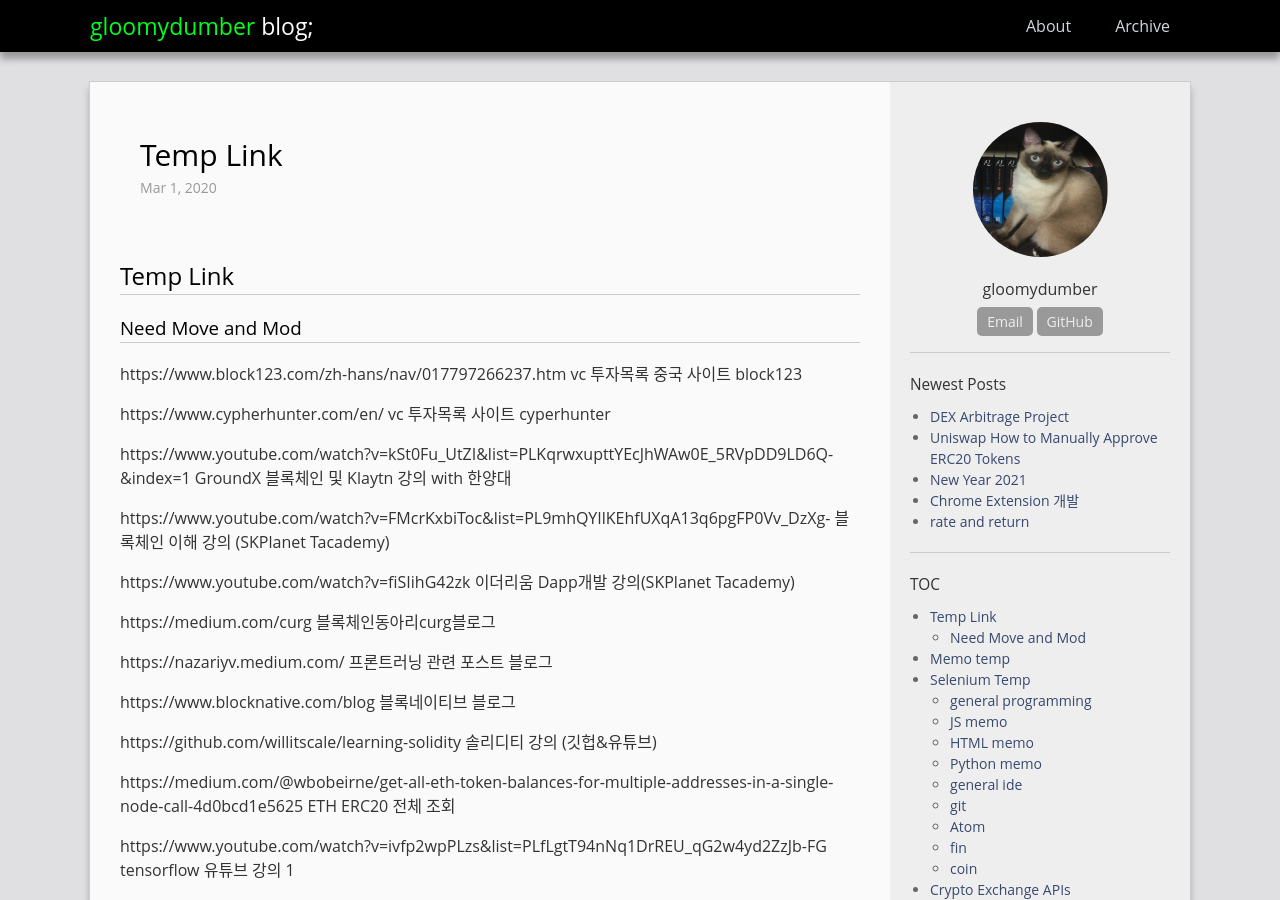
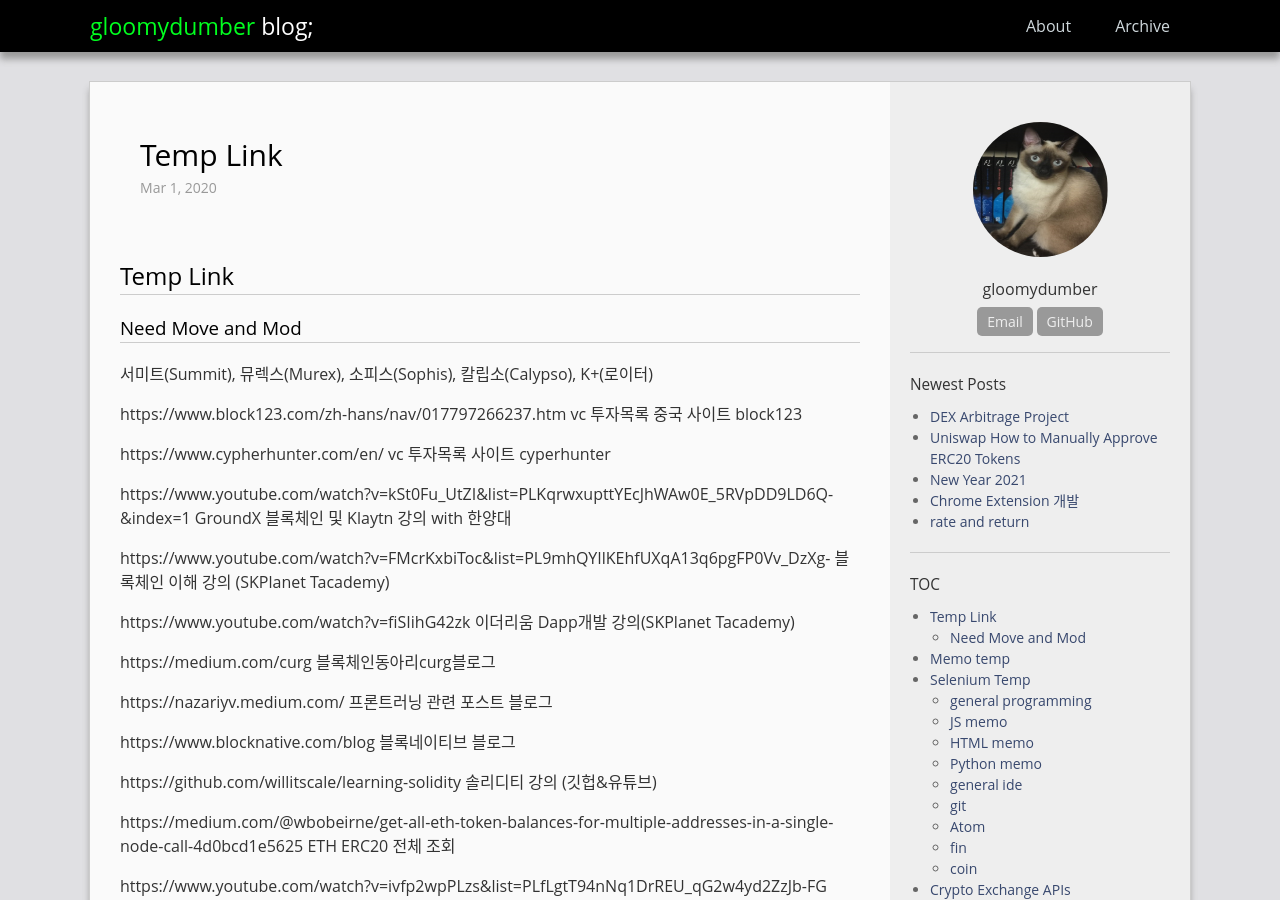
Before and after one commit to gloomydumber/copy, a Jekyll site: the page built from _posts/2020-03-01-TempLink.md, in a window 1280 px wide and 900 px high. Built offline with Jekyll 4.4.1, drawn with Linux system fonts in a browser that asks for light colours; comment, search, counter and statistics services are not loaded.

Commit message:
postModded

```diff
--- a/_posts/2020-03-01-TempLink.md
+++ b/_posts/2020-03-01-TempLink.md
@@ -11,6 +11,8 @@ use_math: true
 ## Temp Link
 
 ### Need Move and Mod
+
+서미트(Summit), 뮤렉스(Murex), 소피스(Sophis), 칼립소(Calypso), K+(로이터)
 
 https://www.block123.com/zh-hans/nav/017797266237.htm vc 투자목록 중국 사이트 block123
 
```
